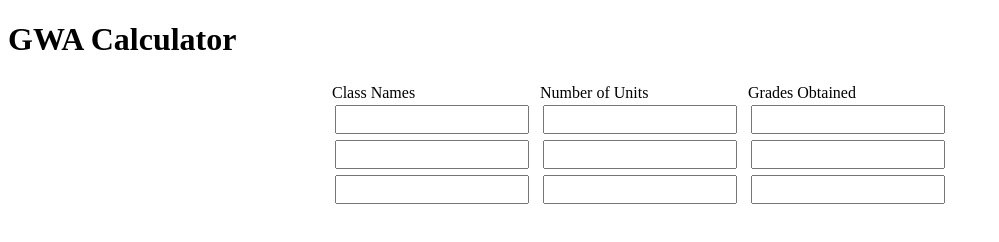
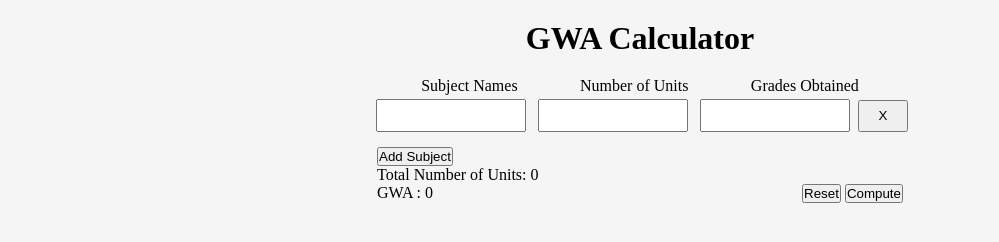
Before and after one commit to bakituhawsayongsayawbakitikaw/GWA-Calculator, a plain HTML site: page index.html in a window 1280 px wide. Shown: the whole page, without its empty margins (0-999 px from the left). Drawn offline with Linux system fonts and the light colour scheme.

Commit message:
finish html structure

```diff
--- a/index.html
+++ b/index.html
@@ -4,42 +4,52 @@
     <meta charset="UTF-8">
     <meta name="viewport" content="width=device-width, initial-scale=1.0">
     <link rel="stylesheet" href="styles.css">
-    <title>GWA Calculator</title>
+    <title>Test</title>
 </head>
 <body>
 
-    <div class="container">
-        <div class="flex-container">
+    <div class="background">
+
+        <div class="header">
+            <div class="header-container">
                 <h1>GWA Calculator</h1>
             </div>
         </div>
+        <div class="column">
+            <div class="column-container">
+                <div class="column-names">Subject Names</div>
+                <div class="column-names">Number of Units</div>
+                <div class="column-names">Grades Obtained</div>
+            </div>
+        </div>
 
-    <div class="container">
-        <form>
-            <div class="text-fields">
-                <div class="input-field">
-                    <label>Class Names</label>
-                    <input type="number" class="input">
-                    <input type="number" class="input">
-                    <input type="number" class="input">
+        <div class="input" >
+            <div class="input-container">
+                <input type="text" class="fields">
+                <input type="number" class="fields">
+                <input type="number" class="fields">
+                <button class="del-but">X</button>
             </div>
-                <div class="input-field">
-                    <label>Number of Units</label>
-                    <input type="number" class="input">
-                    <input type="number" class="input">
-                    <input type="number" class="input">
         </div>
-                <div class="input-field">
-                    <label>Grades Obtained</label>
-                    <input type="number" class="input">
-                    <input type="number" class="input">
-                    <input type="number" class="input">
+
+        <div class="button">
+            <div class="button-container">
+                <button class="add-but">Add Subject</button>
+                <p>Total Number of Units: 0</p>
+
+                <div class="reset-compute-container">
+                    <p>GWA : 0</p>
+                    <div class="reset-compute">
+                        <button>Reset</button>
+                        <button>Compute</button>
+                    </div>
+                </div>
             </div>
 
         </div>
-        </form>
+
+
     </div>
-
 
 
 </body>
--- a/styles.css
+++ b/styles.css
@@ -1,18 +1,66 @@
+*{
+    margin: 0;
+    padding: 0;
+    box-sizing: border-box;
+}
 
-.text-fields {
+.background {
+    display: fle;
+    background-color: 	#F5F5F5;
+    width: 100%;
+    height: 80vh;
+}
+
+.header
+{
     display: flex;
     justify-content: center;
-
+    padding: 20px;
 }
 
-.input-field {
+.column {
     display: flex;
-    width: 200px;
-    flex-direction: column;
-    padding: 4px;
+    justify-content: center;
+}
+
+
+.column-container {
+    width: 500px;
+    display: flex;
+    justify-content: space-around;
 }
 
 .input {
-    padding: 5px;
-    margin: 3px;
+    display: flex;
+    justify-content: center;
 }
+
+.button{
+    display: flex;
+    justify-content:center;
+    align-items: center;
+}
+
+.button-container {
+    width: 540px;
+    padding: 7px;
+    margin: 4px;
+}
+
+.reset-compute-container {
+    display: flex;
+    justify-content: space-between;
+}
+
+
+.fields{
+    padding: 7px;
+    margin: 4px;
+    width: 150px;
+}
+
+.del-but {
+    width: 50px;
+    height: 32px;
+
+}
```
Lines whose indentation alone changed are shown as unchanged.
